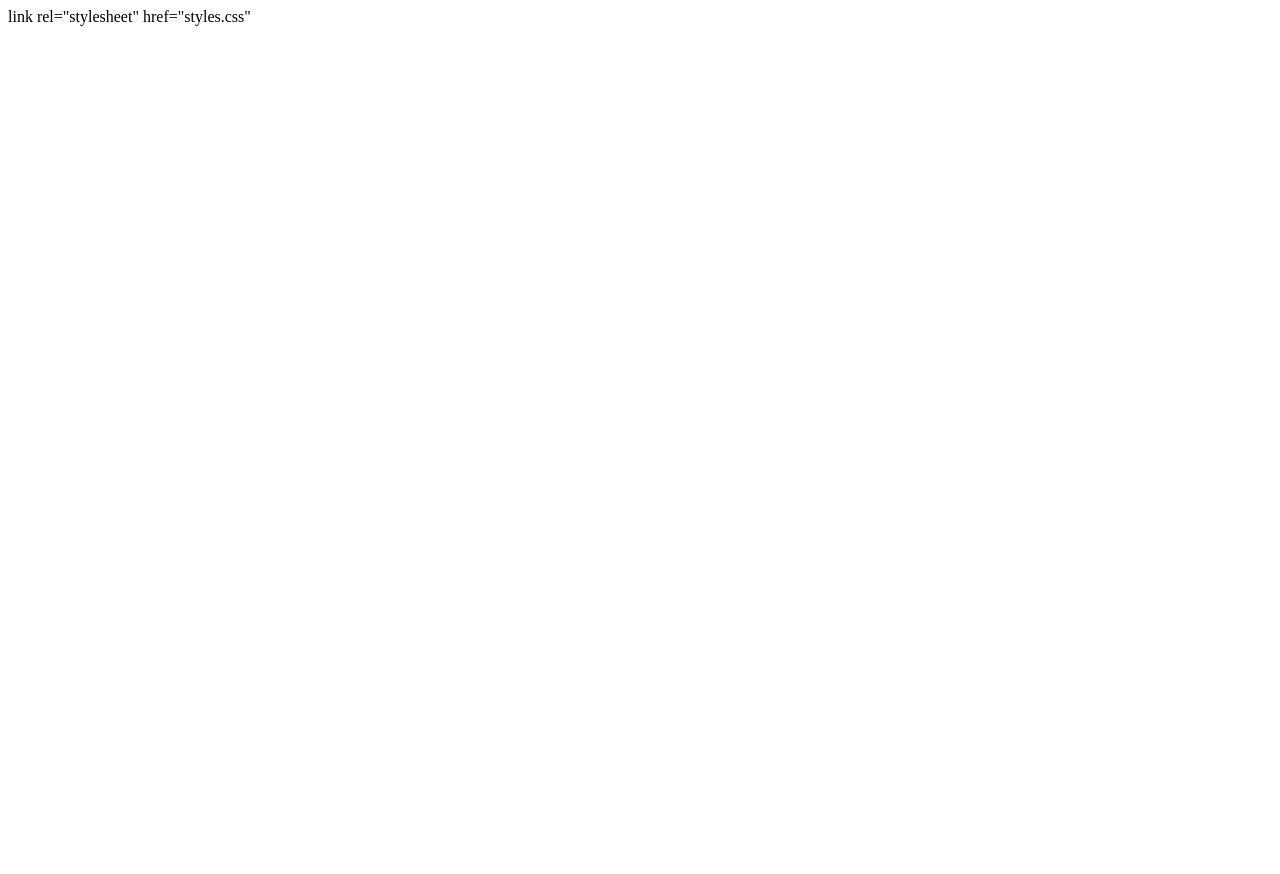
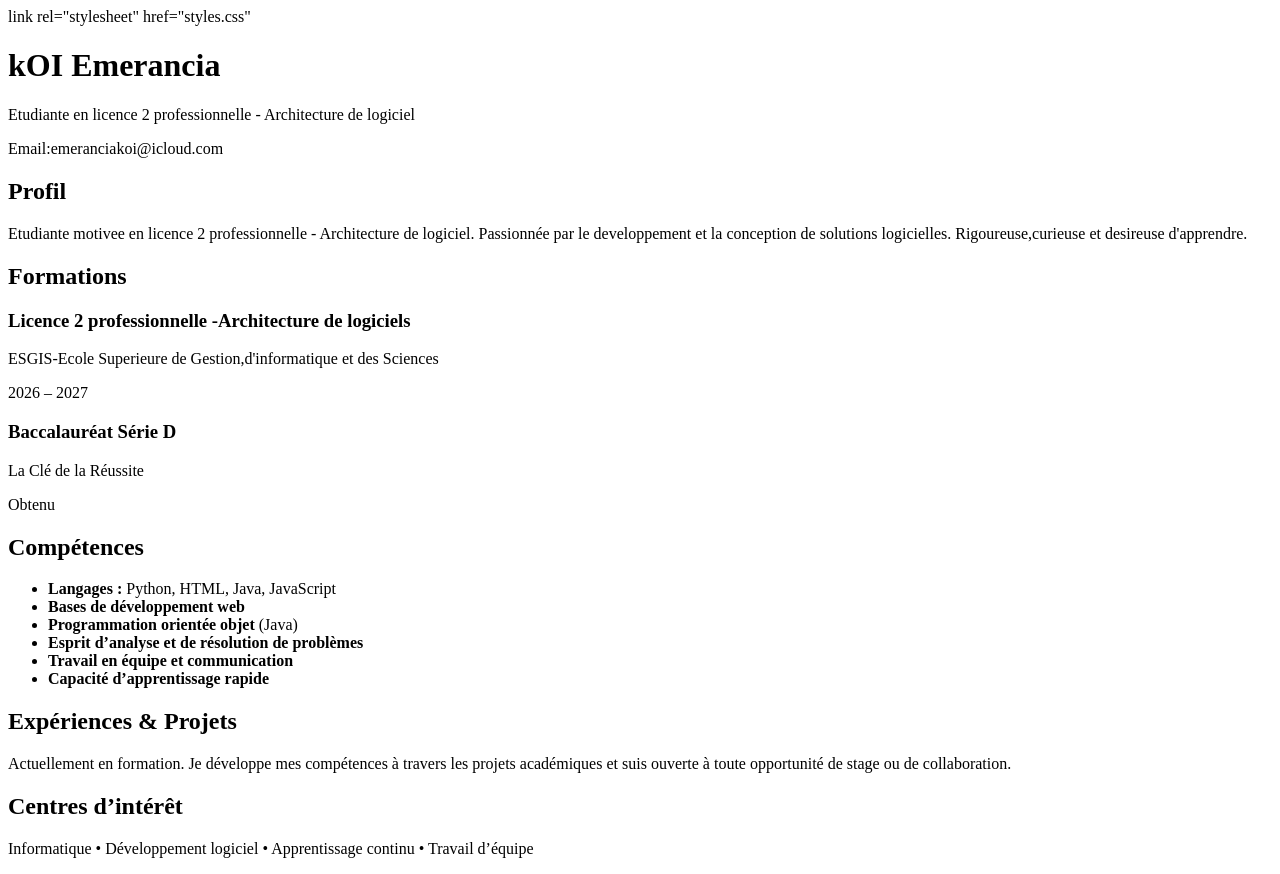
Before and after one commit to Emeranciakoi/mon-cv, a plain HTML site: page index.html in a window 1280 px wide. Before the commit the page ends 800 px from the top, so only its background shows below. Drawn offline with Linux system fonts and the light colour scheme.

Commit message:
mise en place de la section titre

```diff
--- a/index.html
+++ b/index.html
@@ -4,9 +4,78 @@
     <meta charset="UTF-8">
     <meta name="viewport" content="width=device-width, initial-scale=1.0">
     link rel="stylesheet" href="styles.css"
-    <title>Titre de la page</title>
+    <title>CV - KOI Emerancia</title>
 </head>
 <body>
+    <div class="cv">
+        <!--TITRE---->
+        <header class="titre">
+            <h1>kOI Emerancia</h1>
+            <p class="sous-titre">Etudiante en licence 2 professionnelle - Architecture de logiciel</p>
+            <p class="contact">Email:emeranciakoi@icloud.com</p>
+
+
+        </header>
+        <section>
+            <h2>Profil</h2>
+            <p>
+                Etudiante motivee en licence 2 professionnelle - Architecture de logiciel.
+                Passionnée par le developpement et la conception de solutions logicielles.
+                Rigoureuse,curieuse et desireuse d'apprendre.
+            </p>
+        </section>
+        <section>
+            <h2>Formations</h2>
+            <div class="item">
+                <h3>Licence 2 professionnelle -Architecture de logiciels</h3>
+                <p class="lieu">ESGIS-Ecole Superieure de Gestion,d'informatique et des Sciences</p>
+                <p class="date">2026 – 2027 </p>
+      </div>
+
+      <div class="item">
+        <h3>Baccalauréat Série D</h3>
+        <p class="lieu">La Clé de la Réussite</p>
+        <p class="date">Obtenu</p>
+      </div>
+    </section>
+
+    <!-- COMPÉTENCES -->
+    <section>
+      <h2>Compétences</h2>
+      <ul class="competences">
+        <li><strong>Langages :</strong> Python, HTML, Java, JavaScript</li>
+        <li><strong>Bases de développement web</strong></li>
+        <li><strong>Programmation orientée objet</strong> (Java)</li>
+        <li><strong>Esprit d’analyse et de résolution de problèmes</strong></li>
+        <li><strong>Travail en équipe et communication</strong></li>
+        <li><strong>Capacité d’apprentissage rapide</strong></li>
+      </ul>
+    </section>
+
+    <!-- EXPÉRIENCES / PROJETS -->
+    <section>
+      <h2>Expériences & Projets</h2>
+      <p class="italique">
+        Actuellement en formation. Je développe mes compétences à travers les projets
+        académiques et suis ouverte à toute opportunité de stage ou de collaboration.
+      </p>
+    </section>
+
+    <!-- CENTRES D'INTÉRÊT -->
+    <section>
+      <h2>Centres d’intérêt</h2>
+      <p>Informatique • Développement logiciel • Apprentissage continu • Travail d’équipe</p>
+    </section>
+
+  </div>
+
+</body>
+</html>
+            </div>
+        </section>
+
+
+
     <header>
         <!-- En-tête (logo, titre, menu de navigation...) -->
     </header>
```
